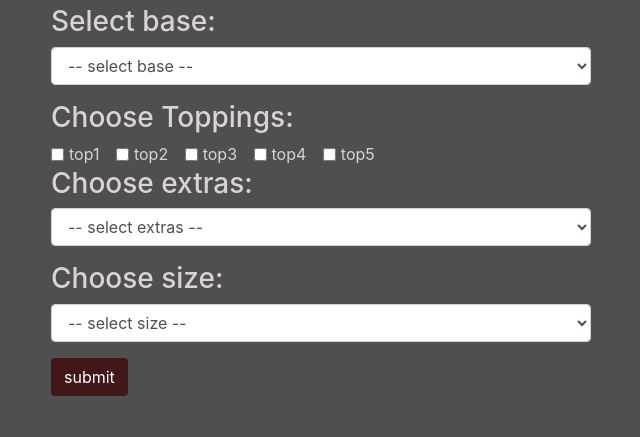
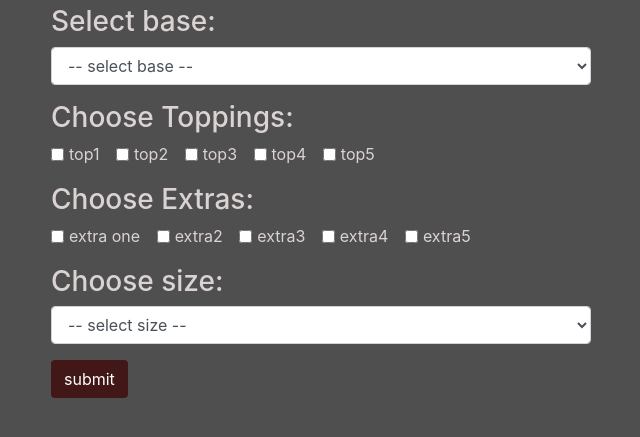
Before and after one commit to cordenbrock/pizza-parlor, a plain HTML site: page index.html in a window 1280 px wide. Shown: the part 147-584 px from the top of the page, without its empty margins (34-674 px from the left). Drawn offline with Linux system fonts and the light colour scheme.

Commit message:
Change extras input type to checkbox

```diff
--- a/index.html
+++ b/index.html
@@ -25,7 +25,6 @@
             </div>
             <div class="form-group">
               <h3>Choose Toppings:</h3>
-
               <div class="form-check form-check-inline">
                 <input id="select-toppings1" class="form-check-input" type="checkbox" name="toppings" value="top1">
                 <label class="form-check-label" for="inlineCheckbox1">top1</label>
@@ -46,15 +45,29 @@
                 <input id="select-toppings5" class="form-check-input" type="checkbox" name="toppings" value="top5">
                 <label class="form-check-label" for="inlineCheckbox5">top5</label>
               </div>
-
+            </div>
             <div class="form-group">
-              <h3>Choose extras:</h3>
-              <select name="extras" id="select-extras" class="form-control">
-                  <option value="" disabled selected value>-- select extras --</option>
-                  <option id="extra-one" value="extra-one">extra one</option>
-                  <option id="extra-two" value="extra-two">extra two</option>
-                  <option id="extra-three" value="extra-three">extra three</option>
-              </select>
+              <h3>Choose Extras:</h3>
+              <div class="form-check form-check-inline">
+                <input id="select-extra1" class="form-check-input" type="checkbox" name="extras" value="extra-one">
+                <label class="form-check-label" for="inlineCheckbox1">extra one</label>
+              </div>
+              <div class="form-check form-check-inline">
+                <input id="select-extra2" class="form-check-input" type="checkbox" name="extras" value="extra-two">
+                <label class="form-check-label" for="inlineCheckbox2">extra2</label>
+              </div>
+              <div class="form-check form-check-inline">
+                <input id="select-extra3" class="form-check-input" type="checkbox" name="extras" value="extra-three">
+                <label class="form-check-label" for="inlineCheckbox3">extra3</label>
+              </div>
+              <div class="form-check form-check-inline">
+                <input id="select-extra4" class="form-check-input" type="checkbox" name="extras" value="extra-four">
+                <label class="form-check-label" for="inlineCheckbox4">extra4</label>
+              </div>
+              <div class="form-check form-check-inline">
+                <input id="select-extra5" class="form-check-input" type="checkbox" name="extras" value="extra-five">
+                <label class="form-check-label" for="inlineCheckbox5">extra5</label>
+              </div>
             </div>
             <div class="form-group">
               <h3>Choose size:</h3>
```
